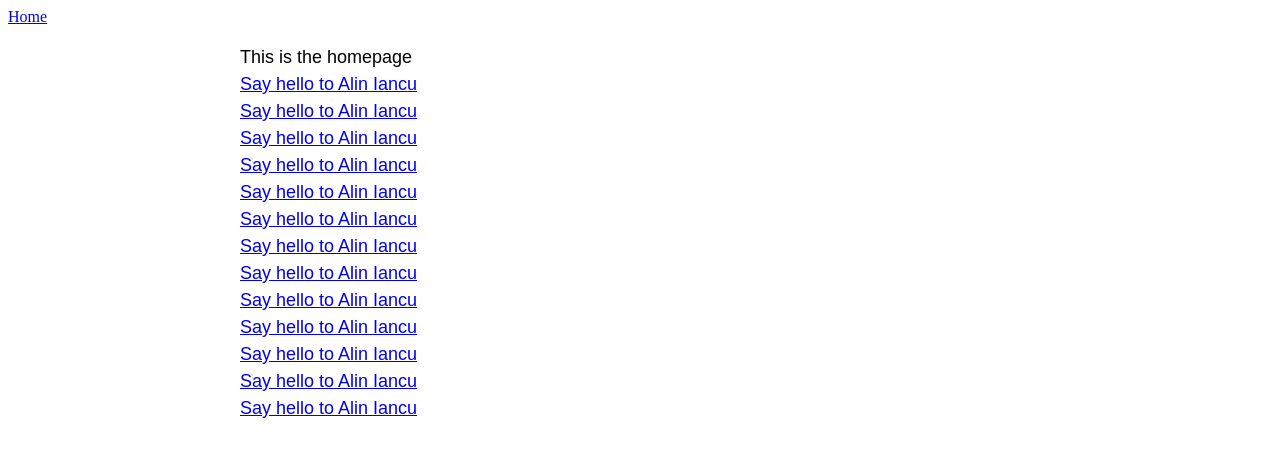
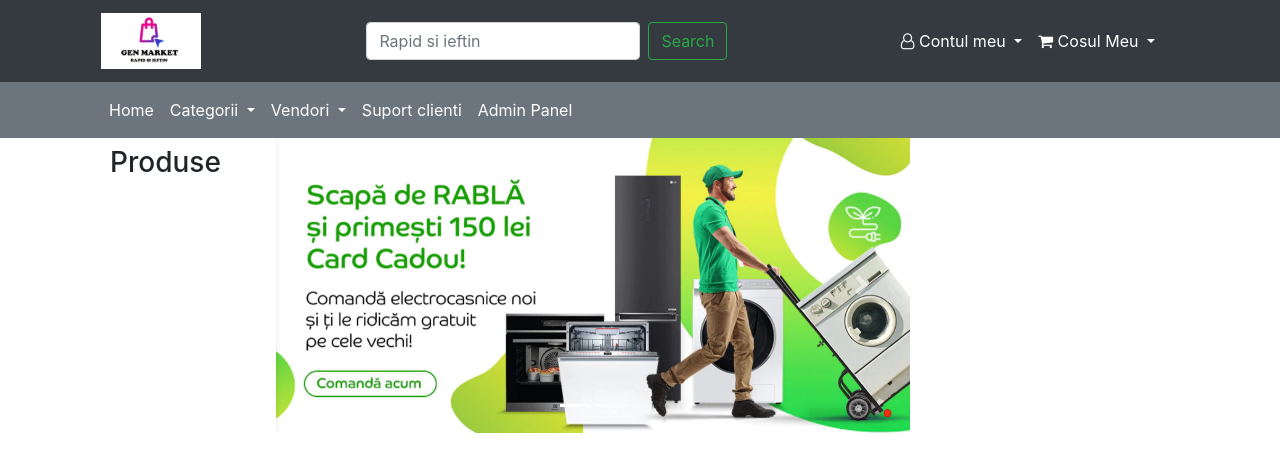
Before and after one commit to AlinIancu95/symfonyShop, a Symfony app: template templates/default/index.html.twig in a window 1280 px wide. Shown: the top 472 px of the page. Run offline with Twig, Linux system fonts and the light colour scheme; the template is opened without the code that fills it, so the values that code supplies are empty; some libraries are stand-ins or nearby versions.

Commit message:
added header indexCarousel productCard

```diff
--- a/templates/base.html.twig
+++ b/templates/base.html.twig
@@ -2,19 +2,24 @@
 <html>
     <head>
         <meta charset="UTF-8">
-        <title>{% block title %}Welcome!{% endblock %}</title>
+        <title>{% block title %}GEN Market{% endblock %}</title>
         {# Run `composer require symfony/webpack-encore-bundle`
            and uncomment the following Encore helpers to start using Symfony UX #}
         {% block stylesheets %}
             {#{{ encore_entry_link_tags('app') }}#}
+            <link rel="stylesheet" href="https://cdnjs.cloudflare.com/ajax/libs/font-awesome/4.7.0/css/font-awesome.min.css">
+            <link rel="stylesheet" href="https://maxcdn.bootstrapcdn.com/bootstrap/4.0.0/css/bootstrap.min.css" integrity="sha384-Gn5384xqQ1aoWXA+058RXPxPg6fy4IWvTNh0E263XmFcJlSAwiGgFAW/dAiS6JXm" crossorigin="anonymous">
         {% endblock %}
 
         {% block javascripts %}
             {#{{ encore_entry_script_tags('app') }}#}
+            <script src="https://code.jquery.com/jquery-3.2.1.slim.min.js" integrity="sha384-KJ3o2DKtIkvYIK3UENzmM7KCkRr/rE9/Qpg6aAZGJwFDMVNA/GpGFF93hXpG5KkN" crossorigin="anonymous"></script>
+            <script src="https://cdnjs.cloudflare.com/ajax/libs/popper.js/1.12.9/umd/popper.min.js" integrity="sha384-ApNbgh9B+Y1QKtv3Rn7W3mgPxhU9K/ScQsAP7hUibX39j7fakFPskvXusvfa0b4Q" crossorigin="anonymous"></script>
+            <script src="https://maxcdn.bootstrapcdn.com/bootstrap/4.0.0/js/bootstrap.min.js" integrity="sha384-JZR6Spejh4U02d8jOt6vLEHfe/JQGiRRSQQxSfFWpi1MquVdAyjUar5+76PVCmYl" crossorigin="anonymous"></script>
         {% endblock %}
     </head>
     <body>
-        <a href="{{ url('homepage') }}">Home</a>
+    {{ include ('default/parts/header.html.twig') }}
         {% if app.user %}
             <div class="mb-3">
                 You are logged in as {{ app.user.username }}, <a href="{{ path('app_logout') }}">Logout</a>
--- a/templates/default/index.html.twig
+++ b/templates/default/index.html.twig
@@ -1,35 +1,28 @@
 {% extends 'base.html.twig' %}
 
-{% block title %}Hello DefaultController!{% endblock %}
+{% block title %} GEN Market{% endblock %}
 
 {% block body %}
-<style>
-    .example-wrapper { margin: 1em auto; max-width: 800px; width: 95%; font: 18px/1.5 sans-serif; }
-    .example-wrapper code { background: #F5F5F5; padding: 2px 6px; }
-</style>
-
-<div class="example-wrapper">
-    <ul>
-        {% for category in categories %}
-            <li><a href="{{ url('category',{'category':category.id}) }}">{{ category.name }}</a></li>
-        {% endfor %}
-    </ul>
-    {% if app.user %}
-        <p>This paragh is hidden!!!!</p>
-    {% endif %}
-    This is the homepage
-    <br /><a href=" {{ url('test',{'firstName':'Alin','lastName':'Iancu'}) }}">Say hello to Alin Iancu</a>
-    <br /><a href=" {{ url('test',{'firstName':'Alin','lastName':'Iancu'}) }}">Say hello to Alin Iancu</a>
-    <br /><a href=" {{ url('test',{'firstName':'Alin','lastName':'Iancu'}) }}">Say hello to Alin Iancu</a>
-    <br /><a href=" {{ url('test',{'firstName':'Alin','lastName':'Iancu'}) }}">Say hello to Alin Iancu</a>
-    <br /><a href=" {{ url('test',{'firstName':'Alin','lastName':'Iancu'}) }}">Say hello to Alin Iancu</a>
-    <br /><a href=" {{ url('test',{'firstName':'Alin','lastName':'Iancu'}) }}">Say hello to Alin Iancu</a>
-    <br /><a href=" {{ url('test',{'firstName':'Alin','lastName':'Iancu'}) }}">Say hello to Alin Iancu</a>
-    <br /><a href=" {{ url('test',{'firstName':'Alin','lastName':'Iancu'}) }}">Say hello to Alin Iancu</a>
-    <br /><a href=" {{ url('test',{'firstName':'Alin','lastName':'Iancu'}) }}">Say hello to Alin Iancu</a>
-    <br /><a href=" {{ url('test',{'firstName':'Alin','lastName':'Iancu'}) }}">Say hello to Alin Iancu</a>
-    <br /><a href=" {{ url('test',{'firstName':'Alin','lastName':'Iancu'}) }}">Say hello to Alin Iancu</a>
-    <br /><a href=" {{ url('test',{'firstName':'Alin','lastName':'Iancu'}) }}">Say hello to Alin Iancu</a>
-    <br /><a href=" {{ url('test',{'firstName':'Alin','lastName':'Iancu'}) }}">Say hello to Alin Iancu</a>
-</div>
+    <div class="container">
+        <div class="row">
+            <div class="col-2 list-group mt-2 mb-2">
+                <ul>
+                    <h3>Produse</h3>
+                    {% for category in categories %}
+                        <div class="btn-group dropright list-group col-12 mt-1">
+                            <button type="button" class="btn btn-secondary dropdown-toggle" data-toggle="dropdown" aria-haspopup="true" aria-expanded="false">
+                                {{ category.name }}
+                            </button>
+                            <div class="dropdown-menu">
+                                <a href="{{ url('category', {'category':category.id}) }}">{{ category.name }}</a>
+                            </div>
+                        </div>
+                    {% endfor %}
+                </ul>
+            </div>
+            <div class="col-7">
+                {{  include ('default/parts/indexCarousel.html.twig') }}
+            </div>
+        </div>
+    </div>
 {% endblock %}
--- /dev/null
+++ b/templates/default/parts/header.html.twig
@@ -0,0 +1,98 @@
+{% block body %}
+    <div class="container-fluid bg-dark">
+        <div class="row">
+            <div class="container">
+                <div class="row">
+                    <div class="col-12">
+                        <nav class="navbar navbar-dark bg-dark justify-content-between">
+                            <a href="{{ url('homepage') }}" class="navbar-brand"><img width="100px" src="{{ asset('images/logo.png') }}"  alt="logo.png"></a>
+                            <form class="form-inline">
+                                <input  class="form-control mr-sm-2" type="search" placeholder="Rapid si ieftin" aria-label="Search">
+                                <button class="btn btn-outline-success my-2 my-sm-0" type="submit">Search</button>
+                            </form>
+                            <nav class="navbar navbar-expand-lg navbar-dark bg-dark">
+                                <div class="collapse navbar-collapse" id="navbarNavDropdown">
+                                    <ul class="navbar-nav">
+                                        <li class="nav-item dropdown active">
+                                            <a class="nav-link dropdown-toggle" href="#" id="navbarDropdownMenuLink" data-toggle="dropdown" aria-haspopup="true" aria-expanded="false">
+                                                <i class="fa fa-user-o" aria-hidden="true"></i>
+                                                Contul meu
+                                            </a>
+                                            <div class="dropdown-menu bg-secondary" aria-labelledby="navbarDropdownMenuLink">
+                                                <a class="dropdown-item bg-secondary text-white"  href="#">Logheaza-te in cont</a>
+                                                <div class="dropdown-divider"></div>
+                                                <a class="dropdown-item  bg-secondary text-white" href="{{ url('app_register') }}">Cont nou</a>
+                                            </div>
+                                        </li>
+                                        <li class="nav-item dropdown active">
+                                            <a class="nav-link dropdown-toggle" href="#" id="navbarDropdownMenuLink" data-toggle="dropdown" aria-haspopup="true" aria-expanded="false">
+                                                <i class="fa fa-shopping-cart" aria-hidden="true"></i>
+                                                Cosul Meu
+                                            </a>
+                                            <div class="dropdown-menu bg-secondary text-center" aria-labelledby="navbarDropdownMenuLink">
+                                                <div class="dropdown-item bg-secondary text-white">
+                                                    <img src="#">Produs - pret     <button type="submit" class="btn btn-danger align-right">X</button>
+                                                </div>
+                                                <div class="dropdown-divider"></div>
+                                                <a class="btn btn-secondary" href="#">Detalii cos</a>
+                                            </div>
+                                        </li>
+                                    </ul>
+                                </div>
+                            </nav>
+                        </nav>
+                    </div>
+                </div>
+            </div>
+        </div>
+    </div>
+    <div class="container-fluid bg-secondary">
+        <div class="row">
+            <div class="container">
+                <div class="row">
+                    <div class="col-12">
+                        <nav class="navbar navbar-expand-lg navbar-light bg-secondary">
+                            <div class="collapse navbar-collapse" id="navbarSupportedContent">
+                                <ul class="navbar-nav mr-auto ">
+                                    <li class="nav-item">
+                                        <a class="nav-link text-white" href="{{ url('homepage') }}">Home</a>
+                                    </li>
+                                    <li class="nav-item dropdown">
+                                        <a class="nav-link dropdown-toggle text-white" href="#" id="navbarDropdown" role="button" data-toggle="dropdown" aria-haspopup="true" aria-expanded="false">
+                                            Categorii
+                                        </a>
+                                        <div class="dropdown-menu bg-secondary" aria-labelledby="navbarDropdown">
+                                            {% for category in categories %}
+                                                <a class="dropdown-item bg-secondary" href="{{ url('category', {'category':category.id}) }}">
+                                                    {{ category.name }}
+                                                    <span class="badge badge-dark">{{ category.getProducts()|length }}</span>
+                                                    <div class="dropdown-divider"></div>
+                                                </a>
+                                            {% endfor %}
+                                        </div>
+                                    </li>
+                                    <li class="nav-item dropdown bg-secondary">
+                                        <a class="nav-link dropdown-toggle bg-secondary text-white" href="#" id="navbarDropdown" role="button" data-toggle="dropdown" aria-haspopup="true" aria-expanded="false">
+                                            Vendori
+                                        </a>
+                                        <div class="dropdown-menu bg-secondary" aria-labelledby="navbarDropdown">
+                                            <a class="dropdown-item bg-secondary text-white" href="#">eMag</a>
+                                            <div class="dropdown-divider"></div>
+                                            <a class="dropdown-item bg-secondary text-white" href="#">MediaGalaxy</a>
+                                        </div>
+                                    </li>
+                                    <li class="nav-item">
+                                        <a class="nav-link text-white" href="#">Suport clienti</a>
+                                    </li>
+                                    <li class="nav-item">
+                                        <a class="nav-link text-white" href="#">Admin Panel</a>
+                                    </li>
+                                </ul>
+                            </div>
+                        </nav>
+                    </div>
+                </div>
+            </div>
+        </div>
+    </div>
+{% endblock %}
--- /dev/null
+++ b/templates/default/parts/indexCarousel.html.twig
@@ -0,0 +1,22 @@
+<div id="carouselExampleIndicators" class="carousel slide" data-ride="carousel">
+    <ol class="carousel-indicators">
+        <li data-target="#carouselExampleIndicators" data-slide-to="0" class="active"></li>
+        <li data-target="#carouselExampleIndicators" data-slide-to="1"></li>
+    </ol>
+    <div class="carousel-inner">
+        <div class="carousel-item active">
+            <img class="d-block w-100" src="{{ asset('images/reclama1.png') }}" alt="First slide">
+        </div>
+        <div class="carousel-item">
+            <img class="d-block w-100" src="{{ asset('images/reclama2.png') }}" alt="Second slide">
+        </div>
+    </div>
+    <a class="carousel-control-prev" href="#carouselExampleIndicators" role="button" data-slide="prev">
+        <span class="carousel-control-prev-icon" aria-hidden="true"></span>
+        <span class="sr-only">Previous</span>
+    </a>
+    <a class="carousel-control-next" href="#carouselExampleIndicators" role="button" data-slide="next">
+        <span class="carousel-control-next-icon" aria-hidden="true"></span>
+        <span class="sr-only">Next</span>
+    </a>
+</div>
--- a/templates/security/login.html.twig
+++ b/templates/security/login.html.twig
@@ -14,6 +14,9 @@
         </div>
     {% endif %}
 
+    <div class="container">
+        <div class="row">
+            <div class="col-12">
                 <h1 class="h3 mb-3 font-weight-normal">Please sign in</h1>
                 <label for="inputEmail">Email</label>
                 <input type="email" value="{{ last_username }}" name="email" id="inputEmail" class="form-control" autocomplete="email" required autofocus>
@@ -23,6 +26,9 @@
                 <input type="hidden" name="_csrf_token"
                        value="{{ csrf_token('authenticate') }}"
                 >
+            </div>
+        </div>
+    </div>
 
     {#
         Uncomment this section and add a remember_me option below your firewall to activate remember me functionality.
```
Also changed, not shown: src/Controller/DefaultController.php (+8 -11 lines), templates/default/category.html.twig (+10 -13 lines), templates/default/product/productCard.html.twig (added, +20 -0 lines), templates/default/test.html.twig (deleted, +0 -14 lines), public/images/icon.png (added), public/images/logo.png (added), public/images/random.png (added), public/images/reclama1.png (added), public/images/reclama2.png (added). Lines whose indentation alone changed are shown as unchanged.
